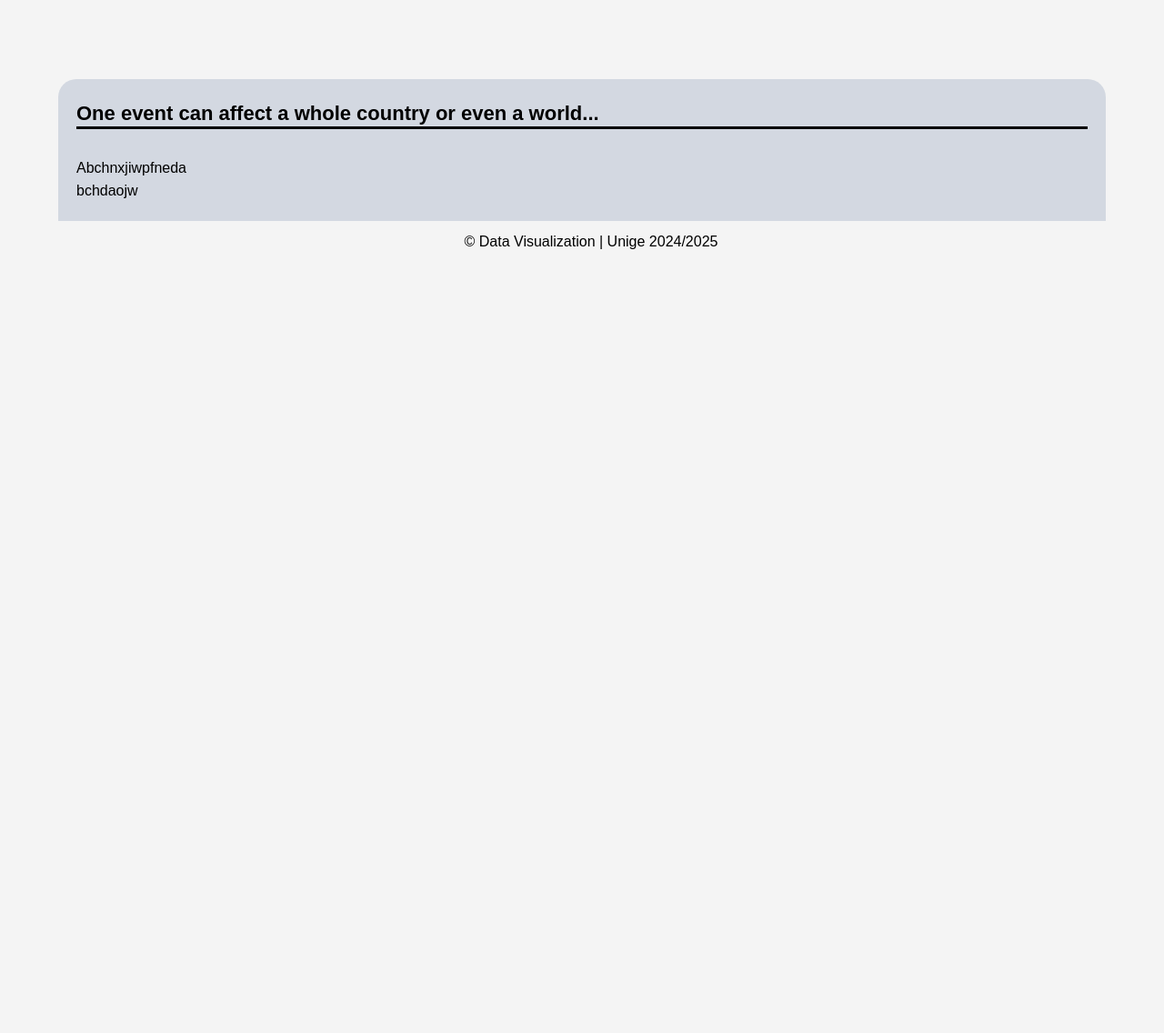
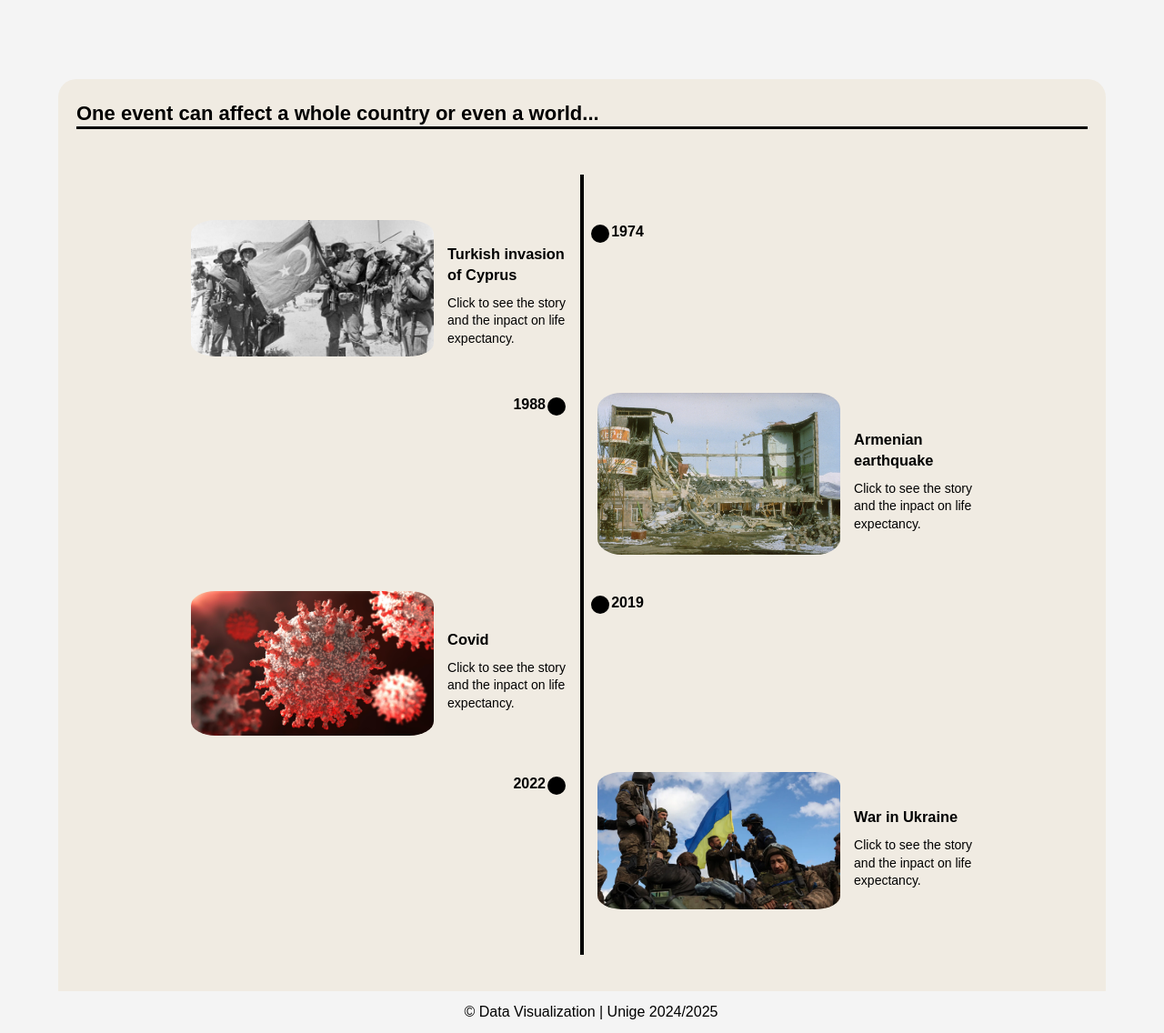
Before and after one commit to zella03/LifeExpectancy-PestoMoc, a plain HTML site: page home_page.html in a window 1280 px wide. Shown: the part 1371-2507 px from the top of the page at 91% size. Before the commit the page ends 1660 px from the top, so only its background shows below. Drawn offline with Linux system fonts and the light colour scheme; a web font is replaced by a local one.

Commit message:
added events section - timeline

```diff
--- a/home_page.html
+++ b/home_page.html
@@ -83,11 +83,60 @@
                 <h2>One event can affect a whole country or even a world...</h2>
             </div>
 
-            <div>
-                Abchnxjiwpfneda<br> bchdaojw
+            <div class="timeline">
+                <!-- 1974 Event -->
+                <div class="event left">
+                    <div class="year">1974</div>
+                    <div class="content">
+                        <img src="style/img/events/turkishInv.jpg" alt="Turkish invasion of Cyprus">
+                        <div class="description">
+                            <h3>Turkish invasion of Cyprus</h3>
+                            Click to see the story and the inpact on life expectancy.
+                        </div>
+                    </div>
+                </div>
+
+                <!-- 1988 Event -->
+                <div class="event right">
+                    <div class="year">1988</div>
+                    <div class="content">
+                        <img src="style/img/events/armenianEarth.jpg" alt="Armenian earthquake">
+                        <div class="description">
+                            <h3>Armenian earthquake</h3>
+                            Click to see the story and the inpact on life expectancy.
+                        </div>
+                    </div>
+                </div>
+
+                <!-- 2019 Event -->
+                <div class="event left">
+                    <div class="year">2019</div>
+                    <div class="content">
+                        <img src="style/img/events/covid.jpg" alt="Covid">
+                        <div class="description">
+                            <h3>Covid</h3>
+                            Click to see the story and the inpact on life expectancy.
+                        </div>
+                    </div>
+                </div>
+
+                <!-- 2022 Event -->
+                <div class="event right">
+                    <div class="year">2022</div>
+                    <div class="content">
+                        <img src="style/img/events/UkraineWar.jpg" alt="War in Ukraine">
+                        <div class="description">
+                            <h3>War in Ukraine</h3>
+                            Click to see the story and the inpact on life expectancy.
+                        </div>
+                    </div>
+                </div>
             </div>
 
         </div>
+
+
+
     </main>
 
     <footer>
--- a/style/style.css
+++ b/style/style.css
@@ -222,13 +222,108 @@ header p {
 
 
 .container-events{
-    background-color: #d3d8e1;
+    background-color: #f0ebe2;
     padding: 20px;
     display: flex;
     flex-direction: column;
     gap: 20px;
     box-sizing: border-box;
     border-radius: 20px 20px 0 0;
+}
+
+
+.timeline {
+    position: relative;
+    width: 80%;
+    margin: 20px auto;
+    padding: 20px 0;
+}
+
+.timeline::before {
+    content: "";
+    position: absolute;
+    width: 4px;
+    background-color: #000;
+    top: 0;
+    bottom: 0;
+    left: 50%;
+    transform: translateX(-50%);
+}
+
+.event {
+    position: relative;
+    width: 50%;
+    margin: 20px 0;
+    padding: 10px 20px;
+}
+
+.event.left {
+    text-align: right;
+    left: -20px;
+}
+
+.event.right {
+    text-align: left;
+    left: 48%;
+}
+
+.event::before {
+    content: "";
+    position: absolute;
+    width: 20px;
+    height: 20px;
+    background-color: #000;
+    border-radius: 50%;
+    top: 15px;
+    transform: translateX(-50%);
+}
+
+.event.left::before {
+    left: 100%;
+}
+
+.event.right::before {
+    left: -10px;
+}
+
+.year {
+    position: absolute;
+    top: 10px;
+    font-size: 16px;
+    font-weight: bold;
+    transform: translateX(-50%);
+}
+
+.event.left .year {
+    left: calc(100% + 30px);
+}
+
+.event.right .year {
+    left: calc(-40px);
+}
+
+.content {
+    display: flex;
+    align-items: center;
+}
+
+.content img {
+    width: 60%;
+    height: auto;
+    object-fit: cover;
+    margin: 0 15px;
+    border-radius: 10%;
+}
+
+.content .description {
+    font-size: 14px;
+    line-height: 1.4;
+    text-align: left;
+}
+
+.description h3 {
+    margin-bottom: 10px;
+    text-align: left;
 }
 
 
@@ -328,6 +423,16 @@ a{
     text-decoration: none;
 }
 
+
+
+.header-text-factorEvent{
+    padding: 30px;
+    background-color: #f4f4f4;
+    height: 20vh;
+    width: 100%;
+    margin-bottom: 10%;
+    text-align: center;
+}
 /*
 healthcare page
 */
@@ -466,3 +571,41 @@ canvas {
     cursor: not-allowed;
     opacity: 0.5;
 }
+
+
+/* life expectancy page */
+#map {
+    width: 100%;
+    height: 600px;
+    margin-bottom: 20px;
+}
+.year-select {
+    padding: 5px;
+    font-size: 16px;
+    border-radius: 20px;
+    background-color: #fcecdb;
+}
+
+.tooltip-map {
+    position: absolute;
+    padding: 5px;
+    background: rgba(0, 0, 0, 0.7);
+    color: white;
+    border-radius: 4px;
+    pointer-events: none;
+    display: none;
+}
+
+.bar {
+    fill: steelblue;
+}
+.bar:hover {
+    fill: orange;
+}
+.axis-label {
+    font-size: 12px;
+}
+.chart-title {
+    font-size: 20px;
+    margin-bottom: 10px;
+}
```
Also changed, not shown: style/img/events/UkraineWar.jpg (added), style/img/events/armenianEarth.jpg (added), style/img/events/covid.jpg (added), style/img/events/turkishInv.jpg (added).
